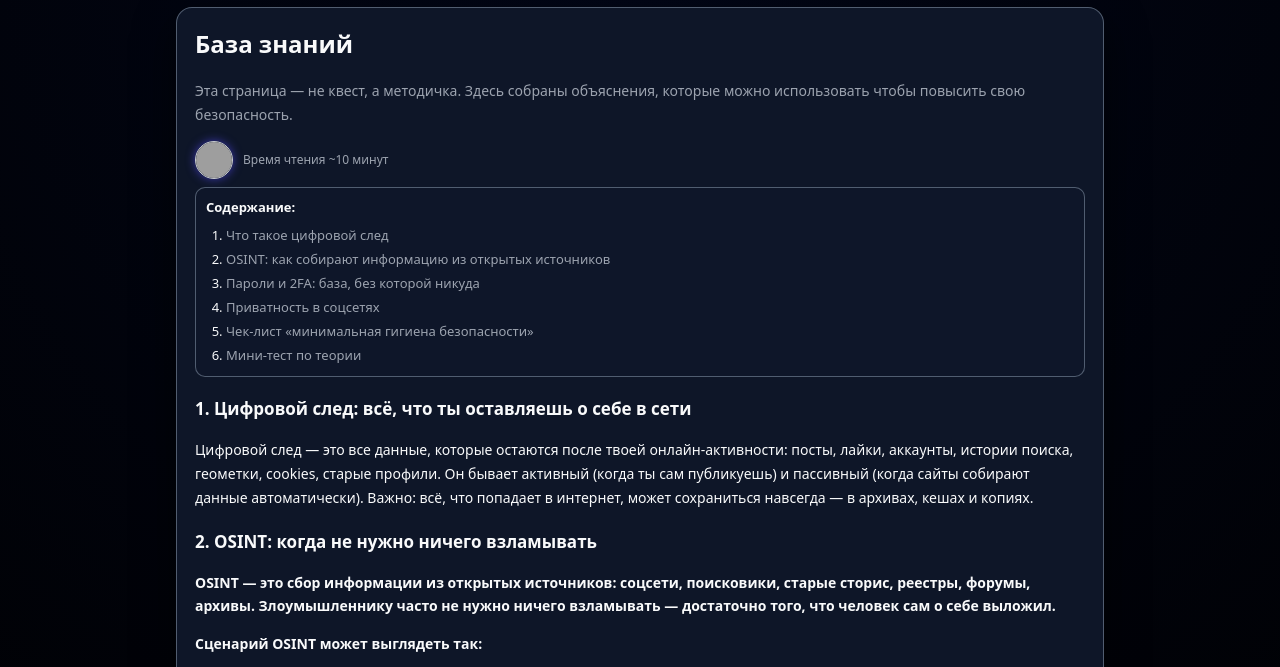
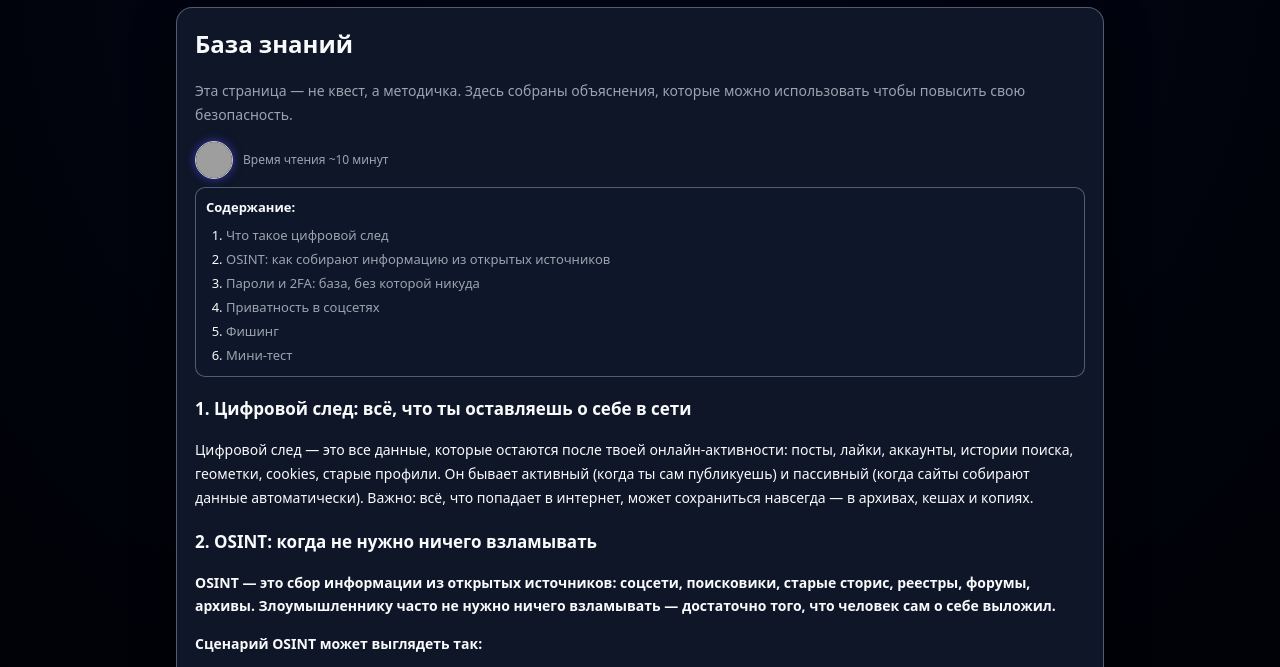
Before and after one commit to Ugin-lang/quest_host, a plain HTML site: page theory.html in a window 1280 px wide. Shown: the part 62-729 px from the top of the page. Drawn offline with Linux system fonts and the light colour scheme; grey boxes are pictures that could not be loaded.

Commit message:
Add files via upload
little update text in theory

```diff
--- a/theory.html
+++ b/theory.html
@@ -250,8 +250,8 @@
         <li><a href="#osint">OSINT: как собирают информацию из открытых источников</a></li>
         <li><a href="#passwords">Пароли и 2FA: база, без которой никуда</a></li>
         <li><a href="#privacy">Приватность в соцсетях</a></li>
-        <li><a href="#checklist">Чек-лист «минимальная гигиена безопасности»</a></li>
-        <li><a href="#quiz">Мини-тест по теории</a></li>
+        <li><a href="#checklist">Фишинг</a></li>
+        <li><a href="#quiz">Мини-тест</a></li>
       </ol>
     </div>
 
```
